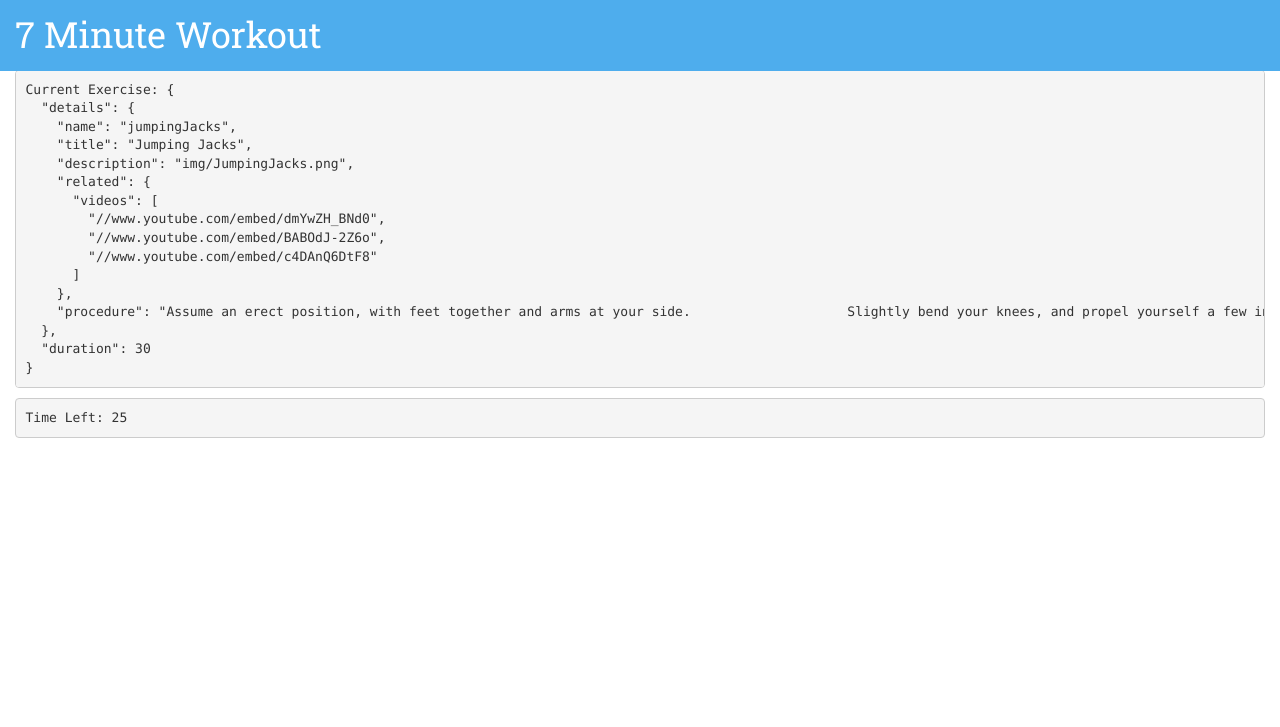
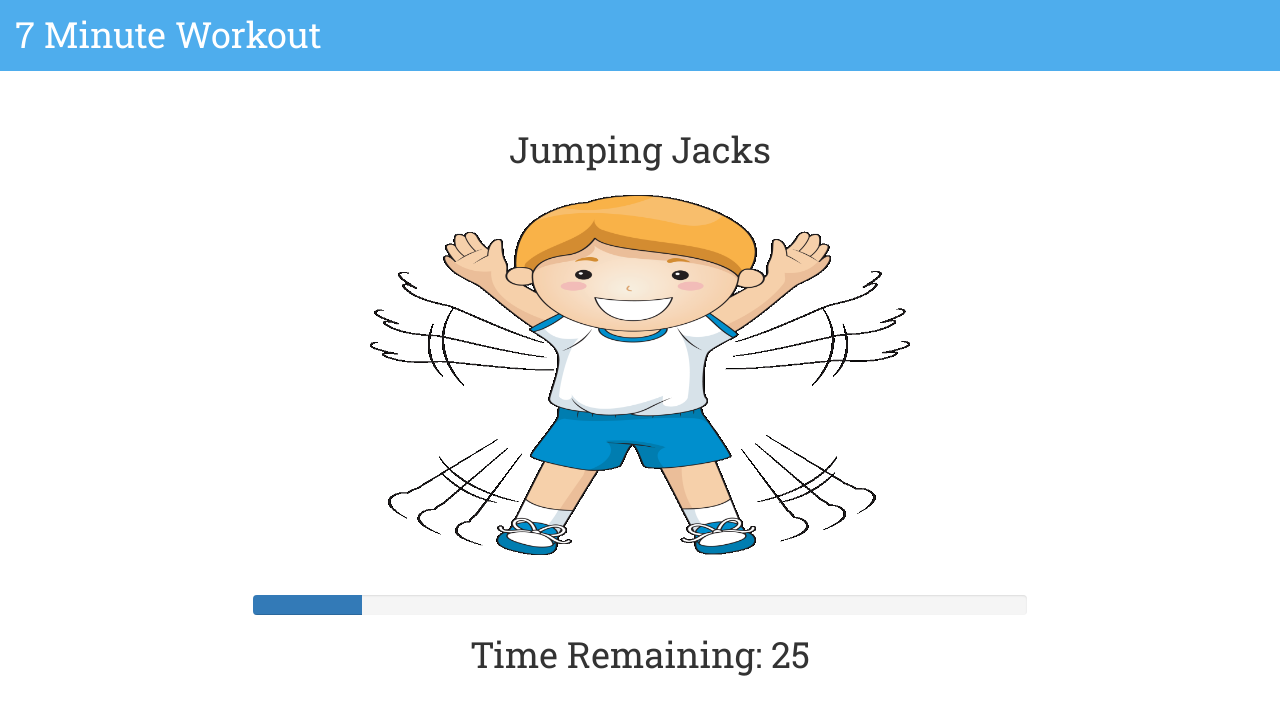
Before and after one commit to Tulun/angular-seven-minute-workout, a website: page index.html in a window 1280 px wide. Drawn offline with nearby package versions, Linux system fonts and the light colour scheme.

Commit message:
Added bootstrap styling.

```diff
--- a/index.html
+++ b/index.html
@@ -19,8 +19,22 @@
     </div>
   </div>
   <div class="container body-content app-container">
-    <pre>Current Exercise: {{currentExercise | json}}</pre>
-    <pre>Time Left: {{currentExercise.duration-currentExerciseDuration}}</pre>
+    <div class='row'>
+      <div id='exercise-pane' class='col-sm-8 col-sm-offset-2'>
+        <div class='row workout-content'>
+          <div class='workout-display-div'>
+            <h1>{{currentExercise.details.title}}</h1>
+            <img class='img-responsive' ng-src="{{currentExercise.details.image}}" />
+            <div class='progress time-progress'>
+              <div class='progress-bar' role='progressbar' aria-valuenow='0' aria-valuemin='0' ariv-valuemax="{{currentExercise.duration}}" ng-style="{'width': (currentExerciseDuration/currentExercise.duration)*100 + '%'}">
+            </div>
+          </div>
+          <h1> Time Remaining: {{
+            currentExercise.duration-currentExerciseDuration
+          }}</h1>
+        </div>
+      </div>
+    </div>
   </div>
   <script src="https://ajax.googleapis.com/ajax/libs/angularjs/1.4.9/angular.min.js"></script>
   <script src="js/app.js"></script>
--- a/js/7minworkout/workout.js
+++ b/js/7minworkout/workout.js
@@ -50,6 +50,7 @@ angular.module('7minWorkout').controller('WorkoutController', ['$scope', '$inter
         name: 'jumpingJacks',
         title: 'Jumping Jacks',
         description: 'img/JumpingJacks.png',
+        image: 'img/JumpingJacks.png',
         videos: ["//www.youtube.com/embed/dmYwZH_BNd0", "//www.youtube.com/embed/BABOdJ-2Z6o", "//www.youtube.com/embed/c4DAnQ6DtF8"],
         variations: [],
         procedure: "Assume an erect position, with feet together and arms at your side.\
```
